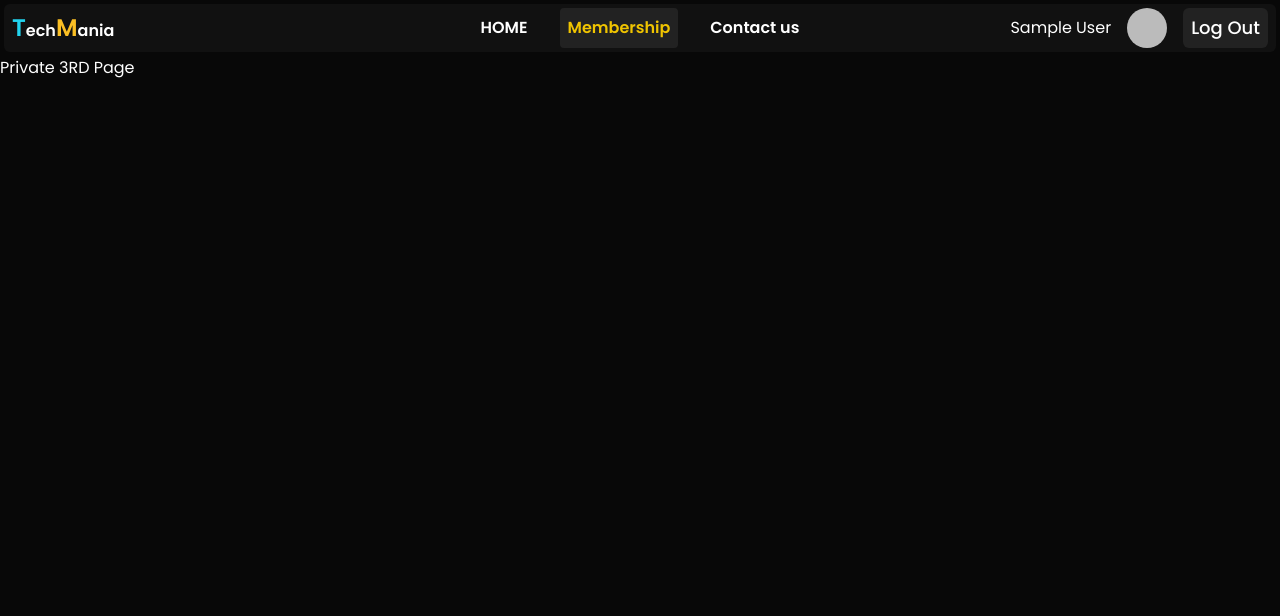
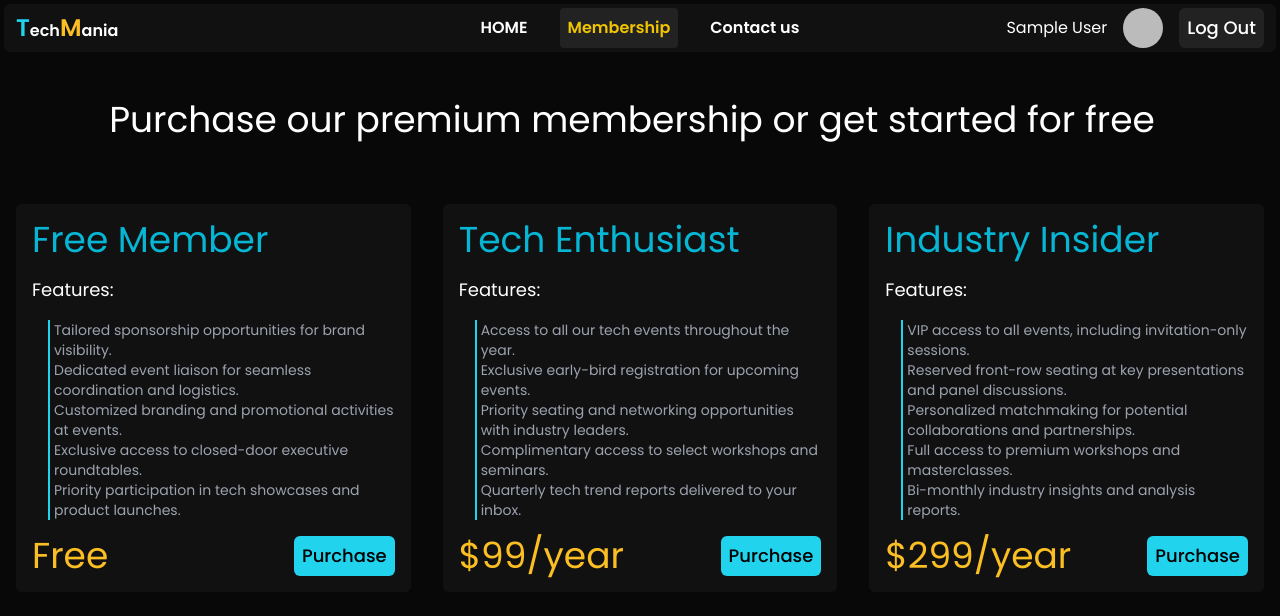
Before and after one commit to FAHIM-33/A9-TechMania, a React (Vite) app: page /membership in a window 1280 px wide. Shown: the top 616 px of the page. Built offline with nearby package versions, Linux system fonts and the light colour scheme; no server answers; sample sign-in values are in the browser's storage.

Commit message:
Added Membership

```diff
--- /dev/null
+++ b/public/membership.json
@@ -0,0 +1,39 @@
+[
+    {
+        "id": 3,
+        "title": "Free Member",
+        "price": "Free",
+        "features": [
+            "Tailored sponsorship opportunities for brand visibility.",
+            "Dedicated event liaison for seamless coordination and logistics.",
+            "Customized branding and promotional activities at events.",
+            "Exclusive access to closed-door executive roundtables.",
+            "Priority participation in tech showcases and product launches."
+        ]
+    },
+    {
+        "id": 1,
+        "title": "Tech Enthusiast",
+        "price": "$99/year",
+        "features": [
+            "Access to all our tech events throughout the year.",
+            "Exclusive early-bird registration for upcoming events.",
+            "Priority seating and networking opportunities with industry leaders.",
+            "Complimentary access to select workshops and seminars.",
+            "Quarterly tech trend reports delivered to your inbox."
+        ]
+    },
+    {
+        "id": 2,
+        "title": "Industry Insider",
+        "price": "$299/year",
+        "features": [
+            "VIP access to all events, including invitation-only sessions.",
+            "Reserved front-row seating at key presentations and panel discussions.",
+            "Personalized matchmaking for potential collaborations and partnerships.",
+            "Full access to premium workshops and masterclasses.",
+            "Bi-monthly industry insights and analysis reports."
+        ]
+    }
+
+]
--- a/src/Components/Banner.jsx
+++ b/src/Components/Banner.jsx
@@ -1,10 +1,12 @@
 import Marquee from "react-fast-marquee";
+import Navbar from "./Navbar";
 
 
 const Banner = () => {
     return (
-        <section className="banner pt-24">
-            <h1 className="text-7xl font-semibold text-center w-3/4 mx-auto">Let&apos;s make the <span className="text-amber-400">W</span>orld better with  <span className="text-cyan-500 text-8xl">T</span>echnologies_</h1>
+        <section className="banner">
+        <Navbar></Navbar>
+            <h1 className="pt-32 text-7xl font-semibold text-center w-3/4 mx-auto">Let&apos;s make the <span className="text-amber-400">W</span>orld better with  <span className="text-cyan-500 text-8xl">T</span>echnologies_</h1>
             <div className="mt-36 marque">
                 <Marquee autoFill="true">
                     <img className="w-24" src="https://i.ibb.co/KsNgSWy/pngwing-com-1.png" alt="" />
--- a/src/Components/Cards/Card.jsx
+++ b/src/Components/Cards/Card.jsx
@@ -1,6 +1,7 @@
 import pt from "prop-types"
 import "./card.css"
 import { Link } from "react-router-dom";
+import Marquee from "react-fast-marquee";
 
 const Card = ({ data }) => {
     let { id, name, image, price, discription, date } = data;
@@ -11,9 +12,11 @@ const Card = ({ data }) => {
         <div className=" event-card overflow-hidden relative rounded-sm" data-aos='zoom-in'>
             <img className="w-full block" src={image} alt="" />
             <div className="text-[#ffffffe0] absolute w-full bottom-0 right-0 bg-gradient-to-b from-[#ffffff1e] to-[#000000] backdrop-blur-sm p-4">
-                <h3 className="text-3xl mb-4 font-semibold text-center bg-[#00000028]">{name}</h3>
-                <p id="discription" className="text-sm">{discription.slice(0, 40)}...see more</p>
-                <div className="flex items-center justify-between my-2">
+                <h3 className="text-3xl mb-2 font-semibold text-center bg-[#00000028]">{name}</h3>
+                <Marquee speed={90}>
+                    <p id="discription" className="text-sm">{discription.slice(0, 40)}&nbsp;&nbsp;&nbsp; ...see more&nbsp;&nbsp;&nbsp;</p>
+                </Marquee>
+                <div className="flex items-center justify-between mb-2 mt-1">
                     <p className="text-3xl font-medium text-amber-400"><span className="text-4xl">$</span>{price}</p>
                     <p className="text-[#ffffff86] font-bold text-sm">{date}</p>
                 </div>
--- /dev/null
+++ b/src/Components/Comments/MemberCard.jsx
@@ -0,0 +1,25 @@
+import pt from 'prop-types'
+const MemberCard = ({ data }) => {
+
+    let arr = data.features
+    return (
+        <div className='flex flex-col p-4 rounded-md bg-[#111]'>
+            <h1 className='text-4xl text-cyan-500'>{data.title}</h1>
+            <p className='mt-4 text-lg'>Features:</p>
+            <ul className='pl-1 ml-4 border-l-2 border-cyan-400 my-4 text-gray-400 text-sm'>
+                {
+                    arr.map((str, i) => <li className='' key={i}>{str}</li>)
+                }
+            </ul>
+            <div className=' flex-grow'></div>
+            <div className='flex justify-between items-center'>
+                <p className='text-4xl text-end text-amber-400'>{data.price}</p>
+                <button className='btn text-lg rounded-md bg-cyan-400 text-black font-medium'>Purchase</button>
+            </div>
+        </div>
+    );
+};
+MemberCard.propTypes = {
+    data: pt.object,
+}
+export default MemberCard;
--- a/src/Components/Navbar.jsx
+++ b/src/Components/Navbar.jsx
@@ -12,7 +12,7 @@ const Navbar = () => {
     </>
     return (
         <div>
-            <nav className="grid items-center grid-cols-3 bg-[#111] m-1 rounded-md px-2 py-1 abosolute z-20 ">
+            <nav className="grid items-center grid-cols-3 m-1 px-2 py-1 abosolute z-20 ">
                 <div>
                     <p className="font-semibold">
                         <span className="text-cyan-400 text-2xl">T</span>ech<span className="text-amber-400 text-2xl">M</span>ania
--- /dev/null
+++ b/src/Pages/Contact.jsx
@@ -0,0 +1,14 @@
+import Navbar from "../Components/Navbar";
+
+const Contact = () => {
+    return (
+        <div>
+            <div className='bg-[#111] m-1 rounded-md'>
+                <Navbar></Navbar>
+            </div>
+
+        </div>
+    );
+};
+
+export default Contact;
--- a/src/Pages/LogInOut/Login.jsx
+++ b/src/Pages/LogInOut/Login.jsx
@@ -5,6 +5,7 @@ import { AuthContext } from '../../Auth/AuthProvider';
 import { Link } from 'react-router-dom';
 import { ToastContainer, toast } from 'react-toastify';
 import 'react-toastify/dist/ReactToastify.css';
+import Navbar from '../../Components/Navbar';
 
 
 const Login = () => {
@@ -30,8 +31,10 @@ const Login = () => {
 
     }
     return (
-        <div className="my-8 ">
-
+        <div className="">
+            <div className='bg-[#111] m-1 rounded-md'>
+                <Navbar></Navbar>
+            </div>
             <h1 className='mb-12'>
                 <p className="font-light text-4xl text-center">
                     <span className="text-cyan-400 text-5xl">T</span>ech<span className="text-amber-400 text-5xl">M</span>ania &#8482;
--- a/src/Pages/Membership.jsx
+++ b/src/Pages/Membership.jsx
@@ -1,9 +1,31 @@
+import { useEffect, useState } from "react";
+import Navbar from "../Components/Navbar";
+import axios from "axios";
+import MemberCard from "../Components/Comments/MemberCard";
 
 
 const Membership = () => {
+    let [data, setData] = useState([])
+
+    useEffect(() => {
+        axios.get("/membership.json")
+            .then(res => setData(res.data))
+    }, [])
+
     return (
         <div>
-        <h2>Membership</h2>
+            <div className='bg-[#111] m-1 rounded-md'>
+                <Navbar></Navbar>
+            </div>
+            <h2 className="text-4xl text-center my-12 pr-4">Purchase our premium membership or get started for free</h2>
+            <section className="grid grid-cols-3 gap-8 p-4">
+                {
+                    data.map(obj => <MemberCard
+                        key={obj.id}
+                        data={obj}
+                    ></MemberCard>)
+                }
+            </section>
         </div>
     );
 };
--- a/src/Pages/Root/MainLayout.jsx
+++ b/src/Pages/Root/MainLayout.jsx
@@ -5,7 +5,7 @@ import Navbar from "../../Components/Navbar";
 const MainLayout = () => {
     return (
         <div>
-            <Navbar></Navbar>
+            {/* <Navbar></Navbar> */}
             <Outlet></Outlet>
         </div>
     );
```
Also changed, not shown: src/Pages/Root/Routes.jsx (+4 -3 lines), src/Pages/Contact us.jsx (deleted).
